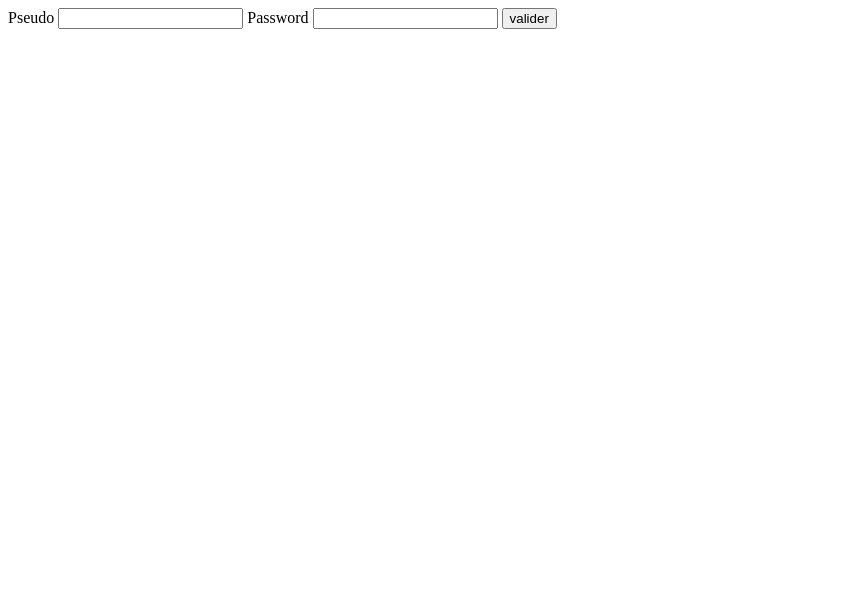
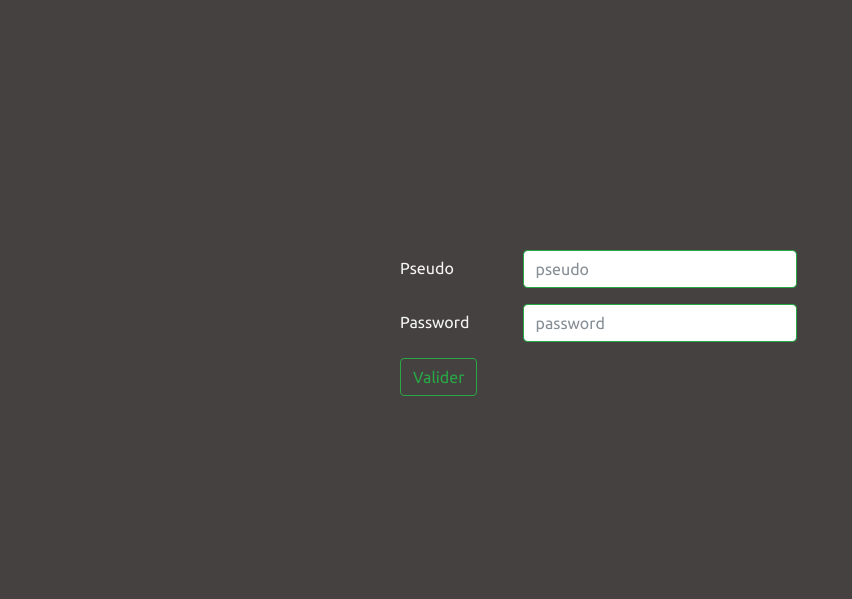
Before and after one commit to guilloudaudrey/tptemplate, a website: page template/new-user.html in a window 1280 px wide. Shown: the whole page, without its empty margins (0-852 px from the left). Drawn offline with nearby package versions, Linux system fonts and the light colour scheme; a web font is replaced by a local one.

Commit message:
pge index et new user front

```diff
--- a/template/new-user.html
+++ b/template/new-user.html
@@ -5,18 +5,60 @@
     <meta charset="UTF-8">
     <meta name="viewport" content="width=device-width, initial-scale=1.0">
     <meta http-equiv="X-UA-Compatible" content="ie=edge">
+    <link rel="stylesheet" href="https://maxcdn.bootstrapcdn.com/bootstrap/4.0.0-beta/css/bootstrap.min.css" integrity="sha384-/Y6pD6FV/Vv2HJnA6t+vslU6fwYXjCFtcEpHbNJ0lyAFsXTsjBbfaDjzALeQsN6M" crossorigin="anonymous">
+    <link href="https://fonts.googleapis.com/css?family=Ubuntu" rel="stylesheet">
+    <link href="https://fonts.googleapis.com/css?family=Lobster|Zilla+Slab+Highlight" rel="stylesheet">
     <title>new-user</title>
+
+    <style type="text/css">
+        body {
+            background-color: #454141;
+            font-family: 'Ubuntu', sans-serif;
+        }
+
+        .container {
+            width: 100%;
+            margin: auto;
+            padding-top: 250px;
+            padding-left: 330px;
+            padding-bottom: 200px;
+        }
+
+        #labpseudo {
+            color: whitesmoke;
+        }
+
+        #labpass {
+            color: whitesmoke;
+        }
+    </style>
+
 </head>
 
 <body>
-    <form action="/user/add" method="post">
-        <label for="pseudo">Pseudo</label>
-        <input id="pseudo" type="text" name="pseudo">
-        <label for="pass">Password</label>
-        <input id="pass" type="password" name="password">
-        <input type="submit" value="valider">
+    <div class="container">
+        <form action="/user/add" method="post" class="form">
+            <div class="form-group row">
+                <label for="pseudo" class="col-sm-2 col-form-label" id="labpseudo">Pseudo</label>
+                <div class="center-block style=float:none">
+                    <input id="pseudo" type="text" name="pseudo" class="form-control is-valid" placeholder="pseudo" required>
+                </div>
+            </div>
+            <div class="form-group row">
+                <label for="pass" class="col-sm-2 col-form-label" id="labpass">Password</label>
+                <div class="center-block style=float:none">
+                    <input id=" pass " type="password " name="password " class="form-control is-valid " placeholder="password " required>
+                </div>
+            </div>
+            <button type="submit " class="btn btn-outline-success " value="valider ">Valider</button>
+    </div>
     </form>
+    </div>
 
+
+    <script src="https://code.jquery.com/jquery-3.2.1.slim.min.js " integrity="sha384-KJ3o2DKtIkvYIK3UENzmM7KCkRr/rE9/Qpg6aAZGJwFDMVNA/GpGFF93hXpG5KkN " crossorigin="anonymous "></script>
+    <script src="https://cdnjs.cloudflare.com/ajax/libs/popper.js/1.11.0/umd/popper.min.js " integrity="sha384-b/U6ypiBEHpOf/4+1nzFpr53nxSS+GLCkfwBdFNTxtclqqenISfwAzpKaMNFNmj4 " crossorigin="anonymous "></script>
+    <script src="https://maxcdn.bootstrapcdn.com/bootstrap/4.0.0-beta/js/bootstrap.min.js " integrity="sha384-h0AbiXch4ZDo7tp9hKZ4TsHbi047NrKGLO3SEJAg45jXxnGIfYzk4Si90RDIqNm1 " crossorigin="anonymous "></script>
 </body>
 
 </html>
```
Also changed, not shown: template/index.html (+6 -20 lines).
